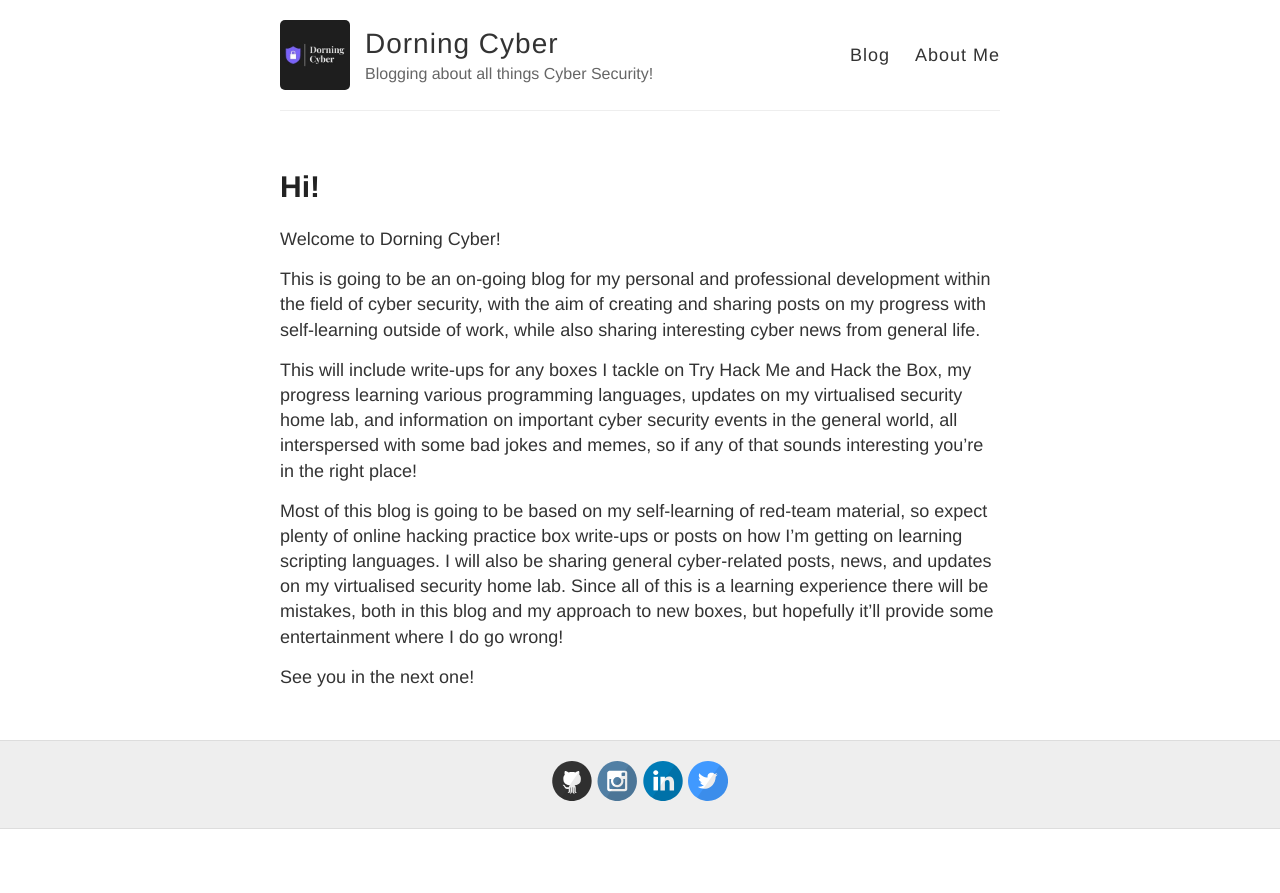
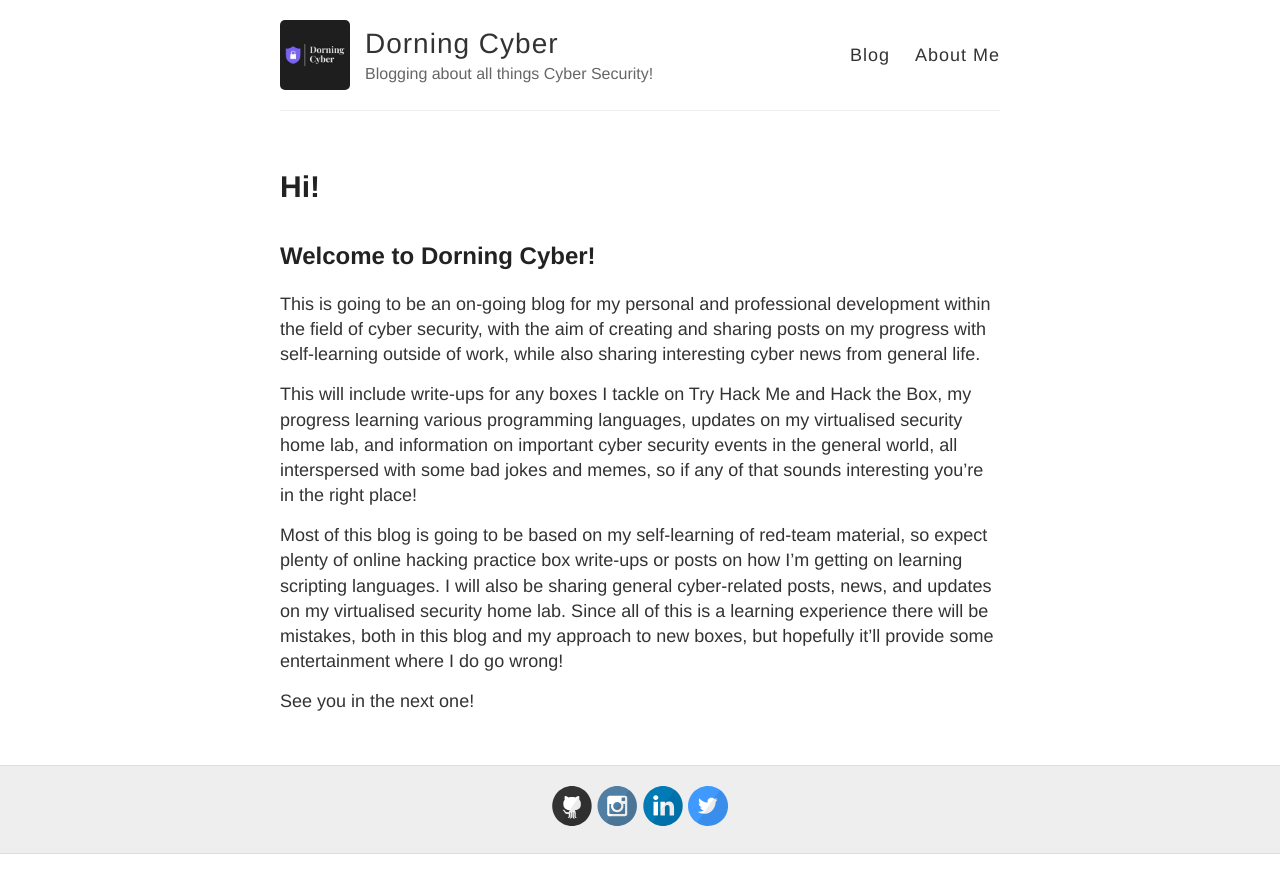
Before and after one commit to LeeDorning/LeeDorning.github.io, a Jekyll site: the page built from _posts/2022-03-02-Hi.md, in a window 1280 px wide. Shown: the top 893 px of the page. Built offline with Jekyll 4.4.1, drawn with Linux system fonts in a browser that asks for light colours.

Commit message:
Update 2022-03-02-Hi.md

```diff
--- a/_posts/2022-03-02-Hi.md
+++ b/_posts/2022-03-02-Hi.md
@@ -5,7 +5,7 @@ date: 2022-03-02
 categories: Home
 ---
 
-Welcome to Dorning Cyber!
+## Welcome to Dorning Cyber!
 
 This is going to be an on-going blog for my personal and professional development within the field of cyber security, with the aim of creating and sharing posts on my progress with self-learning outside of work, while also sharing interesting cyber news from general life.
 
```
